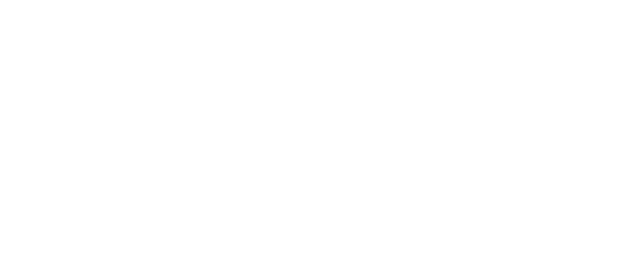
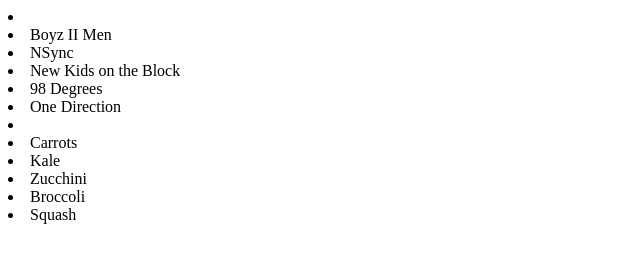
Before and after one commit to GinaAntonini/boybands, a plain HTML site: page index.html in a window 1280 px wide. Shown: the whole page, without its empty margins (0-640 px from the left). Drawn offline with Linux system fonts and the light colour scheme.

Commit message:
finished exercise

```diff
--- a/boybands.js
+++ b/boybands.js
@@ -1,35 +1,31 @@
-console.log("Is anybody out there!")
+console.log("hello world")
 
 // Loop through the two arrays provided (bands and vegetables) and output each element in the arrays into their corresponding HTML <div> element.
 // Ensure that each item is in a block element (e.g. li, div, p. etc...)
 
+//The first thing to do is set the loop count to 5.
+//Next, we need to
 
 var bands = ["Boyz II Men", "NSync", "New Kids on the Block", "98 Degrees", "One Direction"];
 var vegetables = ["Carrots", "Kale", "Zucchini", "Broccoli", "Squash"];
-
-// The number of loops to perform (what if the array changes?)
 var loopCount = 5;
 
-// Keep track of which band we're on in the loop
-var currentBand = "";
+var bandElement = document.getElementById("boy-bands"); //this identifies where in the html the band is going to go and defining a variable for it
+var veggieElement = document.getElementById("vegetables"); //this identifies where in the html the vegetable is going to go and defining a variable for it//
 
-// Keep track of which veggie we're on in the loop
-var currentVeggie = "";
+for (var i = 0; i < loopCount; i++) { //first define i (initializer), next define how many times the loop will run,
+	//then define how many times it should increase, then i++ is the same as i = i + 1
 
-// Get a reference to the appropriate DOM element for bands
-var bandElement = document.getElementById('boy-bands');
+	var domStringBand = ""; //gives a place for the band to be added into
+	var currentBand = bands[i];
 
-// Get a reference to the appropriate DOM element for vegetables
-var veggieElement = document.getElementById('vegetables');
+  domStringBand += currentBand; //building the domString
+  bandElement.innerHTML += '<li>' + domStringBand + '</li>'; //placed into div with innerHTML
 
-// Start looping
-for (var loopTracker = 0; loopTracker < loopCount; loopTracker += 1) {
+  var domStringVegetable = "";
+  var currentVegetable = vegetables[i];
 
-  // Add the band names into the correct <div>
-  currentBand = '<div id="boy-bands">';
-
-
-  // Add the veggie names into the correct <div>
-  currentVeggie = '<div id="vegetables">';
+  domStringVegetable += currentVegetable;
+  veggieElement.innerHTML += '<li>' + domStringVegetable + '</li>';
 
 }
--- a/index.html
+++ b/index.html
@@ -6,9 +6,11 @@
 <body>
 
 <div id="boy-bands">
+<li></li>
 </div>
 
 <div id="vegetables">
+<li></li>
 </div>
 
 <script type="text/javascript" src="boybands.js"></script>
```
